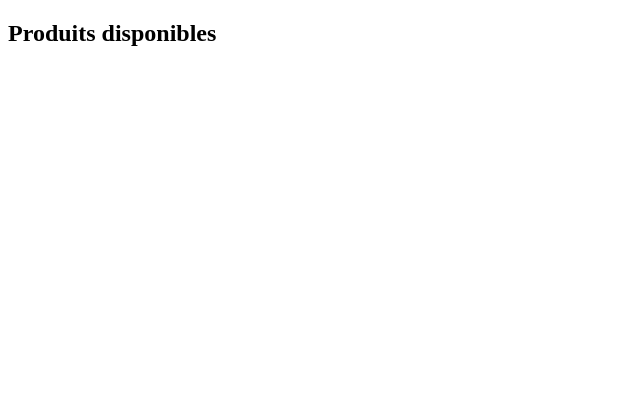
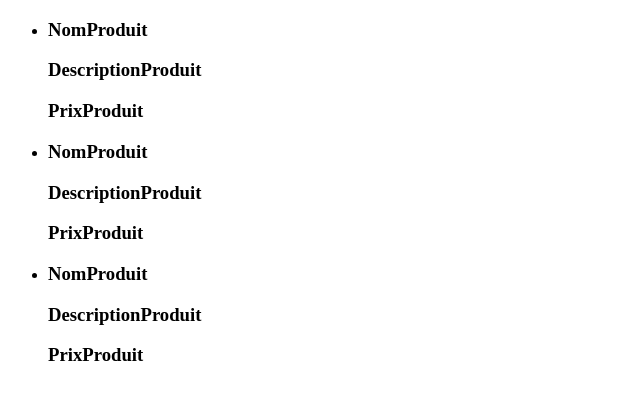
Before and after one commit to DjeelK/EXERCICES_M2i, a React (Create React App) app in the folder tp01/: page / in a window 1280 px wide. Shown: the top 400 px of the page, without its empty margins (0-640 px from the left). Built offline with nearby package versions, Linux system fonts and the light colour scheme.

Commit message:
affichage ok

```diff
--- a/tp01/src/App.js
+++ b/tp01/src/App.js
@@ -1,10 +1,12 @@
 import React from "react";
-import Produit from "./Components/Produit";
+import { Produit } from "./Components/Produit";
+import { List } from "./Components/ListeProduits";
+
 
 const App = () => {
   return (
     <>
-      <Produit></Produit>
+      <List></List>
     </>
   );
 };
--- a/tp01/src/Components/ListeProduits.js
+++ b/tp01/src/Components/ListeProduits.js
@@ -1,4 +1,5 @@
 import React, { Component } from "react";
+import { Produit } from "./Produit";
 
 export class List extends Component {
   constructor(props) {
@@ -25,6 +26,11 @@ export class List extends Component {
     }
 
     render() {
+        return (
+            <>
+            {this.state.produits.map((produit,i) => (<Produit produit={produit} key={i}></Produit>))}
+            </>
+        )
 
     }
 }
--- a/tp01/src/Components/Produit.js
+++ b/tp01/src/Components/Produit.js
@@ -1,11 +1,27 @@
-import React from "react";
+import React, { Component } from "react";
+import { List } from "./ListeProduits";
 
-const Produit = () => {
-  return (
-    <div className="produit">
-      <h2>Produits disponibles</h2>
-    </div>
-  );
-};
+export class Produit extends Component {
+  constructor(props) {
+    super (props)
+    this.state = {
+                    produit: "NomProduit",
+                    description: "DescriptionProduit",
+                    prix: "PrixProduit",
+    }
+  }
 
-export default Produit;
+  render () {
+    return (
+      <>
+        <ul>
+          <li>
+            <h3>{this.state.produit}</h3>
+            <h3>{this.state.description}</h3>
+            <h3>{this.state.prix}</h3>
+          </li>
+        </ul>
+      </>
+    )
+  }
+}
--- a/tp01/src/index.js
+++ b/tp01/src/index.js
@@ -1,8 +1,6 @@
 import React from 'react';
 import ReactDOM from 'react-dom/client';
-
 import App from './App';
-
 
 const root = ReactDOM.createRoot(document.getElementById('root'));
 root.render(
```
